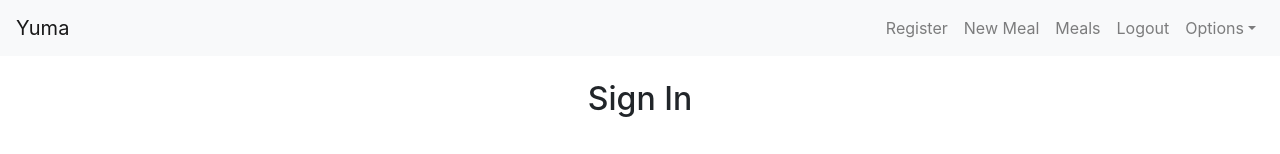
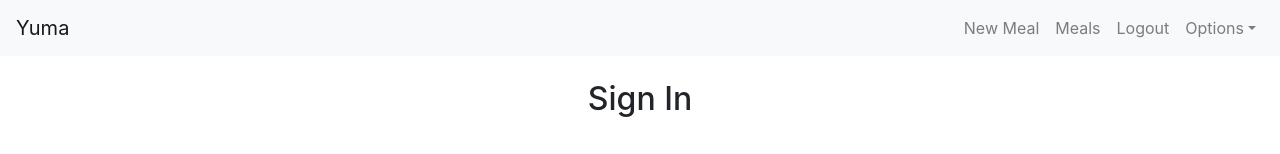
Before and after one commit to faisalhabibgit/Yuma, a React (Create React App) app in the folder frontend/: page /Login in a window 1280 px wide. Shown: the top 154 px of the page. Built offline with nearby package versions, Linux system fonts and the light colour scheme.

Commit message:
Remove register from nav bar #87

```diff
--- a/frontend/src/component/Navigation.js
+++ b/frontend/src/component/Navigation.js
@@ -38,9 +38,6 @@ class Navigation extends Component {
                 <NavbarToggler onClick={this.toggle} />
                 <Collapse isOpen={this.state.isOpen} navbar>
                     <Nav className="ml-auto" navbar>
-                        <NavItem>
-                            <NavLink tag={Link} to="/Registration">Register</NavLink>
-                        </NavItem>
                       <NavItem>
                         <NavLink tag={Link} to="/newMeal">New Meal</NavLink>
                       </NavItem>
```
